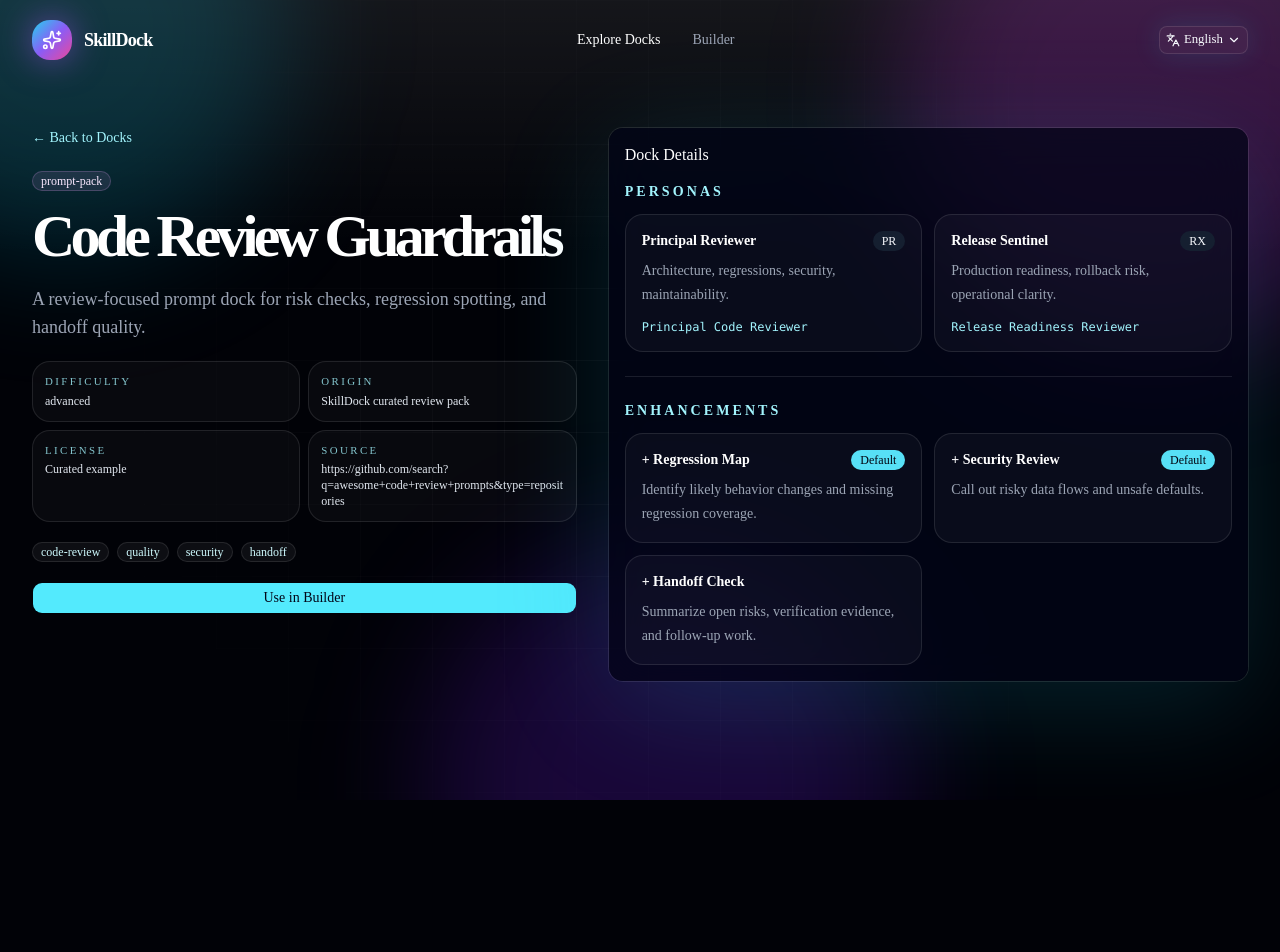
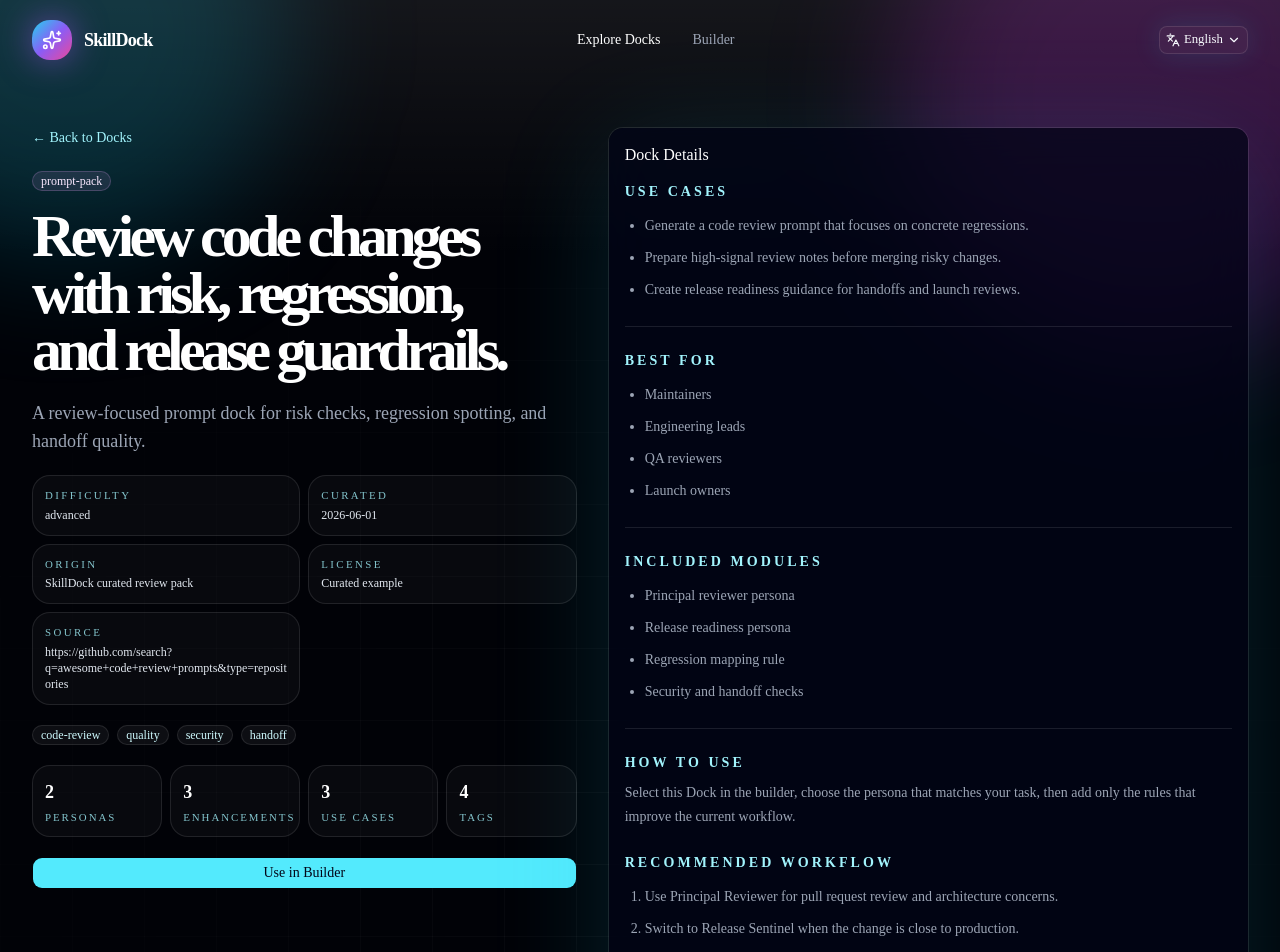
Before and after one commit to andyleftzhang/skilldock, a Next.js app: page /en/docks/code-review-guardrails in a window 1280 px wide. Shown: the top 952 px of the page. Before the commit the page ends 800 px from the top, so only its background shows below. Built offline with nearby package versions, Linux system fonts and the light colour scheme.

Commit message:
feat: enrich dock detail SEO content

```diff
--- a/messages/en.json
+++ b/messages/en.json
@@ -38,15 +38,22 @@
     "intro": "Browse reusable AI skill templates, inspect their personas and rules, then return to the builder to assemble a config.",
     "backToDocks": "Back to Docks",
     "backToBuilder": "Use in Builder",
+    "bestFor": "Best for",
     "builder": "Default",
+    "curated": "Curated",
     "details": "Dock Details",
     "difficulty": "Difficulty",
     "enhancements": "Enhancements",
+    "howToUse": "How to use",
+    "howToUseIntro": "Select this Dock in the builder, choose the persona that matches your task, then add only the rules that improve the current workflow.",
+    "includedModules": "Included modules",
     "license": "License",
     "origin": "Origin",
     "personas": "Personas",
+    "recommendedWorkflow": "Recommended workflow",
     "source": "Source",
     "tags": "Tags",
+    "useCases": "Use cases",
     "viewDetails": "View Details"
   }
 }
--- a/messages/es.json
+++ b/messages/es.json
@@ -38,15 +38,22 @@
     "intro": "Explora plantillas reutilizables de habilidades de IA, revisa sus personas y reglas, y vuelve al builder para ensamblar una config.",
     "backToDocks": "Volver a Docks",
     "backToBuilder": "Usar en Builder",
+    "bestFor": "Ideal para",
     "builder": "Predeterminado",
+    "curated": "Curado",
     "details": "Detalles del Dock",
     "difficulty": "Dificultad",
     "enhancements": "Mejoras",
+    "howToUse": "Cómo usar",
+    "howToUseIntro": "Selecciona este Dock en el builder, elige la persona que encaja con tu tarea y agrega solo las reglas que mejoran el flujo actual.",
+    "includedModules": "Módulos incluidos",
     "license": "Licencia",
     "origin": "Origen",
     "personas": "Personas",
+    "recommendedWorkflow": "Flujo recomendado",
     "source": "Fuente",
     "tags": "Etiquetas",
+    "useCases": "Casos de uso",
     "viewDetails": "Ver detalles"
   }
 }
--- a/messages/ja.json
+++ b/messages/ja.json
@@ -38,15 +38,22 @@
     "intro": "再利用できる AI スキルテンプレートを確認し、ペルソナやルールを見てからビルダーで設定を組み立てられます。",
     "backToDocks": "Dock 一覧へ戻る",
     "backToBuilder": "ビルダーで使う",
+    "bestFor": "おすすめ対象",
     "builder": "デフォルト",
+    "curated": "キュレーション日",
     "details": "Dock 詳細",
     "difficulty": "難易度",
     "enhancements": "拡張設定",
+    "howToUse": "使い方",
+    "howToUseIntro": "ビルダーでこの Dock を選び、タスクに合うペルソナを選択して、現在のワークフローに必要なルールだけを追加します。",
+    "includedModules": "含まれるモジュール",
     "license": "ライセンス",
     "origin": "出典",
     "personas": "ペルソナ",
+    "recommendedWorkflow": "おすすめワークフロー",
     "source": "ソース",
     "tags": "タグ",
+    "useCases": "ユースケース",
     "viewDetails": "詳細を見る"
   }
 }
--- a/messages/zh-CN.json
+++ b/messages/zh-CN.json
@@ -38,15 +38,22 @@
     "intro": "浏览可复用的 AI 技能模板，查看它们的角色与规则，再回到构建器拼装配置。",
     "backToDocks": "返回 Docks",
     "backToBuilder": "在构建器中使用",
+    "bestFor": "适合人群",
     "builder": "默认",
+    "curated": "整理日期",
     "details": "Dock 详情",
     "difficulty": "难度",
     "enhancements": "增强规则",
+    "howToUse": "如何使用",
+    "howToUseIntro": "在构建器中选择这个 Dock，挑选匹配当前任务的角色，再只添加能改善当前流程的规则。",
+    "includedModules": "包含模块",
     "license": "许可证",
     "origin": "来源",
     "personas": "角色",
+    "recommendedWorkflow": "推荐工作流",
     "source": "源地址",
     "tags": "标签",
+    "useCases": "使用场景",
     "viewDetails": "查看详情"
   }
 }
--- a/src/app/[locale]/docks/[dockId]/page.tsx
+++ b/src/app/[locale]/docks/[dockId]/page.tsx
@@ -60,17 +60,24 @@
         messages={{
           backToBuilder: docks("backToBuilder"),
           backToDocks: docks("backToDocks"),
+          bestFor: docks("bestFor"),
           builder: docks("builder"),
+          curated: docks("curated"),
           details: docks("details"),
           difficulty: docks("difficulty"),
           enhancements: docks("enhancements"),
+          howToUse: docks("howToUse"),
+          howToUseIntro: docks("howToUseIntro"),
+          includedModules: docks("includedModules"),
           intro: docks("intro"),
           license: docks("license"),
           origin: docks("origin"),
           personas: docks("personas"),
+          recommendedWorkflow: docks("recommendedWorkflow"),
           source: docks("source"),
           tags: docks("tags"),
           title: docks("title"),
+          useCases: docks("useCases"),
           viewDetails: docks("viewDetails"),
         }}
       />
--- a/src/app/[locale]/docks/page.tsx
+++ b/src/app/[locale]/docks/page.tsx
@@ -38,17 +38,24 @@
         messages={{
           backToBuilder: docks("backToBuilder"),
           backToDocks: docks("backToDocks"),
+          bestFor: docks("bestFor"),
           builder: docks("builder"),
+          curated: docks("curated"),
           details: docks("details"),
           difficulty: docks("difficulty"),
           enhancements: docks("enhancements"),
+          howToUse: docks("howToUse"),
+          howToUseIntro: docks("howToUseIntro"),
+          includedModules: docks("includedModules"),
           intro: docks("intro"),
           license: docks("license"),
           origin: docks("origin"),
           personas: docks("personas"),
+          recommendedWorkflow: docks("recommendedWorkflow"),
           source: docks("source"),
           tags: docks("tags"),
           title: docks("title"),
+          useCases: docks("useCases"),
           viewDetails: docks("viewDetails"),
         }}
       />
--- a/src/components/skilldock/dock-pages.tsx
+++ b/src/components/skilldock/dock-pages.tsx
@@ -14,17 +14,24 @@
 export type DockPageMessages = {
   backToDocks: string;
   backToBuilder: string;
+  bestFor: string;
   builder: string;
+  curated: string;
   details: string;
   difficulty: string;
   enhancements: string;
+  includedModules: string;
+  howToUse: string;
+  howToUseIntro: string;
   license: string;
   origin: string;
   personas: string;
+  recommendedWorkflow: string;
   source: string;
   tags: string;
   title: string;
   intro: string;
+  useCases: string;
   viewDetails: string;
 };
 
@@ -72,6 +79,7 @@
             </CardHeader>
             <CardContent className="flex flex-col gap-5">
               <DockMetaGrid dock={dock} messages={messages} />
+              <StatRow dock={dock} messages={messages} />
               <TagRow tags={dock.tags} />
               <Button asChild className="w-full bg-cyan-300 text-slate-950 hover:bg-cyan-200">
                 <Link href={`/${locale}/docks/${dock.id}`}>{messages.viewDetails}</Link>
@@ -96,7 +104,7 @@
             {dock.sourceType}
           </Badge>
           <h1 className="mt-4 text-balance text-5xl font-semibold leading-[0.95] tracking-[-0.08em] text-white sm:text-6xl">
-            {dock.title}
+            {dock.headline}
           </h1>
           <p className="mt-5 text-pretty text-base leading-7 text-muted-foreground sm:text-lg">
             {dock.summary}
@@ -104,6 +112,7 @@
         </div>
         <DockMetaGrid dock={dock} messages={messages} />
         <TagRow tags={dock.tags} />
+        <StatRow dock={dock} messages={messages} />
         <Button asChild className="bg-cyan-300 text-slate-950 hover:bg-cyan-200">
           <Link href={`/${locale}?dock=${dock.id}#builder`}>{messages.backToBuilder}</Link>
         </Button>
@@ -114,6 +123,35 @@
           <CardTitle className="text-white">{messages.details}</CardTitle>
         </CardHeader>
         <CardContent className="flex flex-col gap-6">
+          <ContentSection title={messages.useCases} items={dock.useCases} />
+
+          <Separator className="bg-white/10" />
+
+          <ContentSection title={messages.bestFor} items={dock.recommendedFor} />
+
+          <Separator className="bg-white/10" />
+
+          <ContentSection title={messages.includedModules} items={dock.includedModules} />
+
+          <Separator className="bg-white/10" />
+
+          <div className="flex flex-col gap-2">
+            <h2 className="text-sm font-semibold uppercase tracking-[0.22em] text-cyan-200">
+              {messages.howToUse}
+            </h2>
+            <p className="text-sm leading-6 text-muted-foreground">
+              {messages.howToUseIntro}
+            </p>
+          </div>
+
+          <ContentSection
+            ordered
+            title={messages.recommendedWorkflow}
+            items={dock.recommendedWorkflow}
+          />
+
+          <Separator className="bg-white/10" />
+
           <Shelf title={messages.personas}>
             {dock.personas.map((persona) => (
               <div className="rounded-2xl border border-white/10 bg-white/[0.035] p-4" key={persona.id}>
@@ -157,6 +195,7 @@
 }) {
   const items = [
     [messages.difficulty, dock.difficulty],
+    [messages.curated, dock.lastCuratedAt],
     [messages.origin, dock.promptMeta.origin],
     [messages.license, dock.promptMeta.license],
     [messages.source, dock.promptMeta.sourceUrl],
@@ -172,6 +211,61 @@
           <div className="mt-1 break-words text-slate-200">{value}</div>
         </div>
       ))}
+    </div>
+  );
+}
+
+function StatRow({
+  dock,
+  messages,
+}: {
+  dock: DockTemplate;
+  messages: DockPageMessages;
+}) {
+  return (
+    <div className="grid grid-cols-2 gap-2 text-xs text-muted-foreground sm:grid-cols-4">
+      <Stat label={messages.personas} value={`${dock.personas.length}`} />
+      <Stat label={messages.enhancements} value={`${dock.enhancements.length}`} />
+      <Stat label={messages.useCases} value={`${dock.useCases.length}`} />
+      <Stat label={messages.tags} value={`${dock.tags.length}`} />
+    </div>
+  );
+}
+
+function Stat({ label, value }: { label: string; value: string }) {
+  return (
+    <div className="rounded-2xl border border-white/10 bg-white/[0.03] p-3">
+      <div className="text-lg font-semibold text-white">{value}</div>
+      <div className="mt-1 text-[0.68rem] uppercase tracking-[0.18em] text-cyan-200/80">
+        {label}
+      </div>
+    </div>
+  );
+}
+
+function ContentSection({
+  items,
+  ordered = false,
+  title,
+}: {
+  items: string[];
+  ordered?: boolean;
+  title: string;
+}) {
+  const List = ordered ? "ol" : "ul";
+
+  return (
+    <div className="flex flex-col gap-3">
+      <h2 className="text-sm font-semibold uppercase tracking-[0.22em] text-cyan-200">
+        {title}
+      </h2>
+      <List className="flex flex-col gap-2 text-sm leading-6 text-muted-foreground">
+        {items.map((item) => (
+          <li className={ordered ? "ml-5 list-decimal" : "ml-5 list-disc"} key={item}>
+            {item}
+          </li>
+        ))}
+      </List>
     </div>
   );
 }
--- a/src/lib/dock-catalog.ts
+++ b/src/lib/dock-catalog.ts
@@ -5,10 +5,16 @@
 export type DockTemplate = {
   id: string;
   title: string;
+  headline: string;
   summary: string;
   sourceType: DockSourceType;
   difficulty: "starter" | "advanced";
   tags: string[];
+  useCases: string[];
+  includedModules: string[];
+  recommendedFor: string[];
+  recommendedWorkflow: string[];
+  lastCuratedAt: string;
   promptMeta: {
     origin: string;
     sourceUrl: string;
@@ -55,11 +61,36 @@
   {
     id: "neon-command-deck",
     title: "Neon Command Deck",
+    headline: "Build modular AI coding prompts from reusable command modules.",
     summary:
       "A modular AI skill builder for assembling persona, workflow, and output constraints.",
     sourceType: "cursor-rules",
     difficulty: "starter",
     tags: ["frontend", "agents", "prompt-engineering", "config"],
+    useCases: [
+      "Create a polished .cursorrules-style prompt for frontend work.",
+      "Compose coding assistant behavior without writing prompts from scratch.",
+      "Standardize response tone, verification, and output language for AI tools.",
+    ],
+    includedModules: [
+      "Persona presets",
+      "Clean code and debugging rules",
+      "Accessibility and security review options",
+      "Multilingual output constraints",
+    ],
+    recommendedFor: [
+      "Frontend teams",
+      "Solo builders",
+      "Prompt engineers",
+      "AI coding workflow experiments",
+    ],
+    recommendedWorkflow: [
+      "Start with Senior Frontend for UI implementation tasks.",
+      "Enable Debug Mode when investigating failures or uncertain code paths.",
+      "Add Security Review before shipping auth, data, or configuration changes.",
+      "Choose the output language last so the final instruction is explicit.",
+    ],
+    lastCuratedAt: "2026-06-01",
     promptMeta: {
       origin: "SkillDock curated starter",
       sourceUrl: "https://github.com/search?q=.cursorrules&type=repositories",
@@ -129,11 +160,36 @@
   {
     id: "code-review-guardrails",
     title: "Code Review Guardrails",
+    headline: "Review code changes with risk, regression, and release guardrails.",
     summary:
       "A review-focused prompt dock for risk checks, regression spotting, and handoff quality.",
     sourceType: "prompt-pack",
     difficulty: "advanced",
     tags: ["code-review", "quality", "security", "handoff"],
+    useCases: [
+      "Generate a code review prompt that focuses on concrete regressions.",
+      "Prepare high-signal review notes before merging risky changes.",
+      "Create release readiness guidance for handoffs and launch reviews.",
+    ],
+    includedModules: [
+      "Principal reviewer persona",
+      "Release readiness persona",
+      "Regression mapping rule",
+      "Security and handoff checks",
+    ],
+    recommendedFor: [
+      "Maintainers",
+      "Engineering leads",
+      "QA reviewers",
+      "Launch owners",
+    ],
+    recommendedWorkflow: [
+      "Use Principal Reviewer for pull request review and architecture concerns.",
+      "Switch to Release Sentinel when the change is close to production.",
+      "Keep Regression Map enabled for behavior-changing patches.",
+      "Add Handoff Check when the review should produce follow-up tasks.",
+    ],
+    lastCuratedAt: "2026-06-01",
     promptMeta: {
       origin: "SkillDock curated review pack",
       sourceUrl: "https://github.com/search?q=awesome+code+review+prompts&type=repositories",
```
Also changed, not shown: 1 other file (tests, documents, lock files or other folders).
